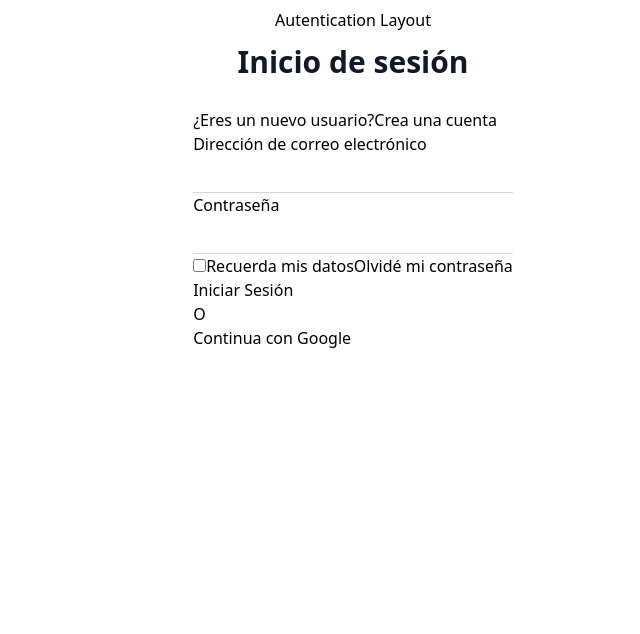
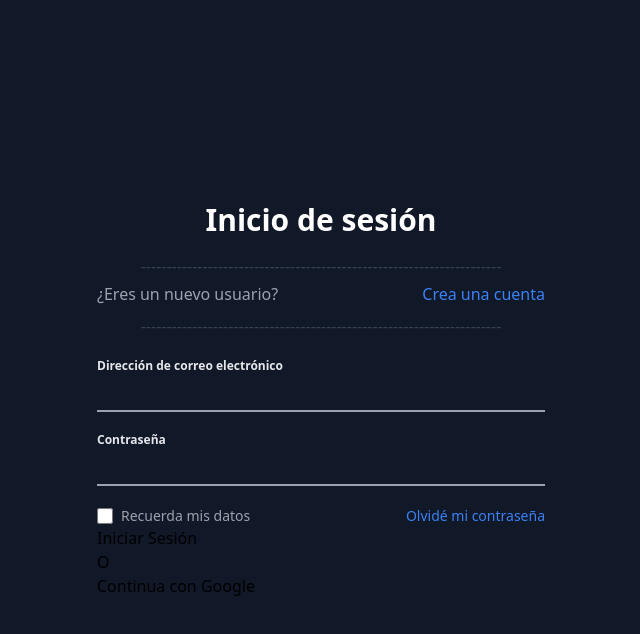
Before and after one commit to jagomezpe/astratic, a React (Create React App) app: page /login in a window 1280 px wide. Shown: the top 634 px of the page, without its empty margins (287-927 px from the left). Built offline with nearby package versions, Linux system fonts and the light colour scheme.

Commit message:
agregar estilos al login de la aplicación

```diff
--- a/src/components/Navbar.jsx
+++ b/src/components/Navbar.jsx
@@ -11,7 +11,7 @@ const Navbar = () => {
                 <li>Opción3</li>
                 <li className='px-3'>
                     <Link to='/login'>
-                        <button className='bg-blue-600 p-1 px-3 text-white rounded-full hover:bg-blue-800'>
+                        <button className='bg-blue-500 p-1 px-3 text-white rounded-full hover:bg-blue-800'>
                             Iniciar Sesión
                         </button>
                     </Link>
--- a/src/layouts/AuthLayout.jsx
+++ b/src/layouts/AuthLayout.jsx
@@ -2,9 +2,8 @@ import React from 'react'
 
 const AuthLayout = ({children}) => {
     return (
-        <div className='flex flex-col items-center justify-center py-2 px-4'>
-            Autentication Layout
-            <div className='w-full'>
+        <div className='min-h-screen flex flex-col items-center justify-center lg:px-72 bg-gray-900'>
+            <div className='max-w-lg w-full'>
                 {children}
             </div>
         </div>
--- a/src/pages/Login.jsx
+++ b/src/pages/Login.jsx
@@ -3,29 +3,39 @@ import { Link } from 'react-router-dom'
 
 const Login = () => {
     return (
-        <div className='flex flex-col justify-center items-center w-full'>
-            <h2 className='m-3 text-center text-3xl font-bold text-gray-900'>Inicio de sesión</h2>
-            <form className='mt-4 max-w-sm'>
-                <div>
-                    ¿Eres un nuevo usuario?
-                    <Link to='/registro'>
-                    Crea una cuenta
-                    </Link>
+        <div className='max-w-md w-full'>
+            <h2 className='text-center text-3xl font-bold text-white'>Inicio de sesión</h2>
+            <div className='text-gray-700 text-center mb-1 mt-4'>
+                ----------------------------------------------------------------------
+            </div>
+            <form className='max-w-md'>
+                <div className='flex justify-between'>
+                    <div className='text-gray-400'>
+                        ¿Eres un nuevo usuario?
+                    </div>
+                    <div className='text-blue-500 hover:text-blue-400'>
+                        <Link to='/registro'>
+                            Crea una cuenta
+                        </Link>
+                    </div>
+                </div>
+                <div className='text-gray-700 text-center mb-5 mt-2'>
+                    ----------------------------------------------------------------------
                 </div>
                 <div>
-                    <h6>Dirección de correo electrónico</h6>
-                    <input className='appeareance-none focus:outline-none relative block w-full px-3 py-2 border-b border-gray-300 text-gray-900 font-semibold focus:border-blue-600 focus:z-10 sm:text-sm' type="email" required/>
-                    <h6>Contraseña</h6>
-                    <input className='appeareance-none focus:outline-none relative block w-full px-3 py-2 border-b border-gray-300 text-gray-900 font-semibold focus:border-blue-600 focus:z-10 sm:text-sm' type="password" required/>
+                    <h6 className='text-gray-200 font-semibold text-xs'>Dirección de correo electrónico</h6>
+                    <input className='appeareance-none focus:outline-none relative block w-full px-3 py-2 border-b-2 border-gray-400 text-white font-semibold focus:border-blue-500 focus:z-10 sm:text-sm bg-gray-900 hover:border-white' type="email" required/>
+                    <h6 className='text-gray-200 font-semibold text-xs mt-5'>Contraseña</h6>
+                    <input className='appeareance-none focus:outline-none relative block w-full px-3 py-2 border-b-2 border-gray-400 text-white font-semibold focus:border-blue-500 focus:z-10 sm:text-sm bg-gray-900 hover:border-white' type="password" required/>
                 </div>
-                <div className='flex justify-between'>
-                    <div>
-                        <label htmlFor="recuerdame">
-                            <input type="checkbox" />
+                <div className='flex justify-between mt-5'>
+                    <div className='flex items-center'>
+                        <input type="checkbox" name="recuerdame" className='h-4 w-4'/>
+                        <label htmlFor="recuerdame" className="ml-2 block text-sm text-gray-400">
                             Recuerda mis datos
                         </label>
                     </div>
-                    <div>
+                    <div className='text-blue-500 hover:text-blue-400 text-sm'>
                         <Link to='/'>
                             Olvidé mi contraseña
                         </Link>
```
